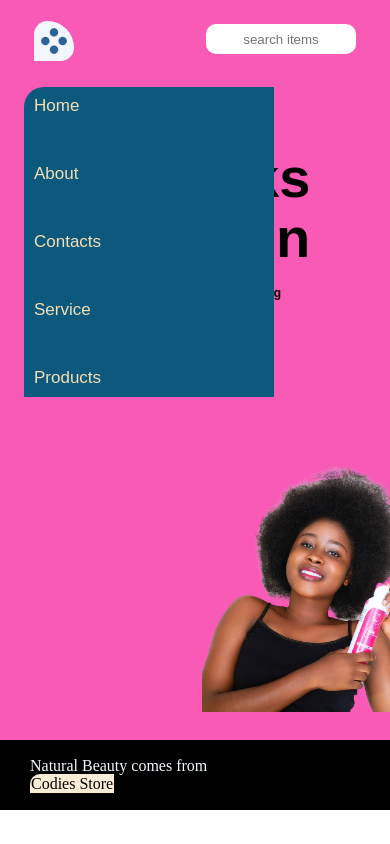
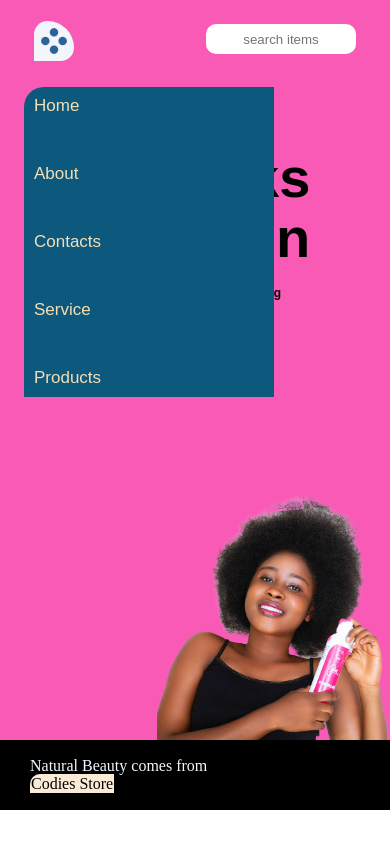
Before and after one commit to Saniflex-1/ReactJs, a React (Create React App) app: page / in a window 390 px wide. Shown: the top 844 px of the page. Built offline with nearby package versions, Linux system fonts and the light colour scheme.

Commit message:
Update responseness.css

```diff
--- a/src/responseness.css
+++ b/src/responseness.css
@@ -52,15 +52,18 @@
   }
 
   .conts img {
-    width: 220px;
+    width: 230px;
     transform: scale(1);
     position: absolute;
-    margin-top: -280px;
+    margin-top: -250px;
   }
 
   .conts {
     margin-top: 50px;
-    margin-right: -290px;
+    margin-right: -200px;
+  }
+  .homeMe h2 {
+    display: block;
   }
 
   .cont h1 {
```
